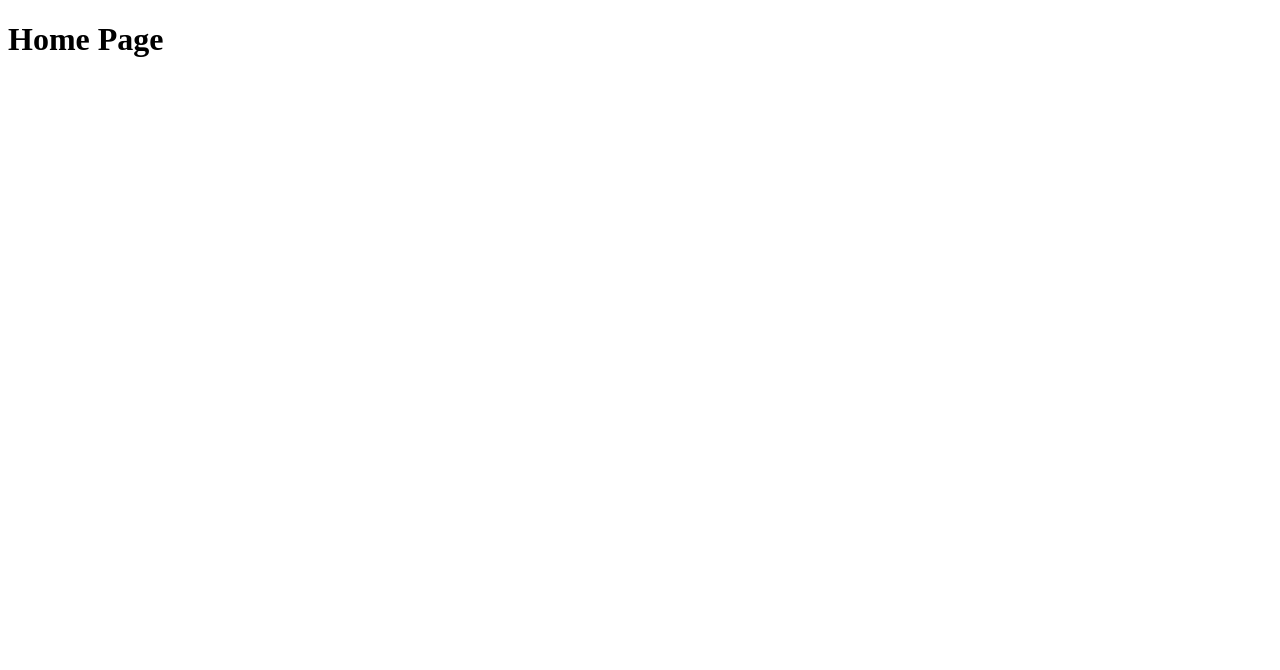
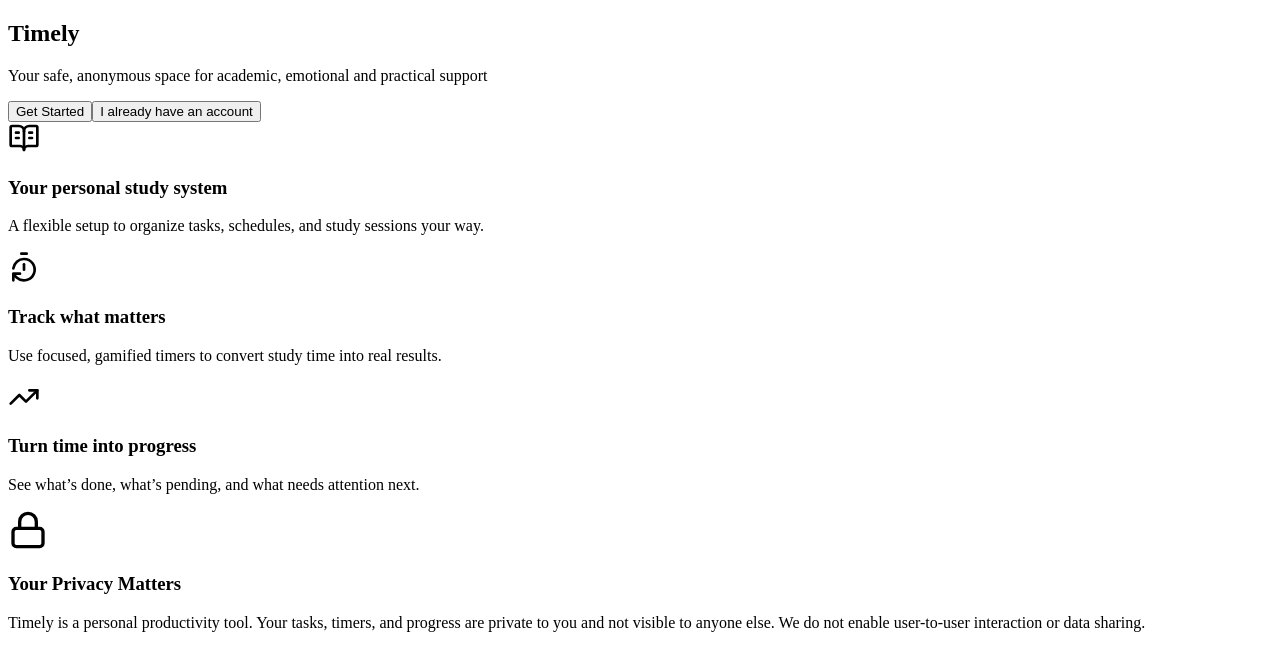
Before and after one commit to Vasuuu641/Timely_Public, a React (Vite) app in the folder Timely/: page / in a window 1280 px wide. Shown: the top 670 px of the page. Built offline with nearby package versions, Linux system fonts and the light colour scheme.

Commit message:
Added components and buttons to make register page

```diff
--- a/Timely/package.json
+++ b/Timely/package.json
@@ -11,7 +11,9 @@
   },
   "dependencies": {
     "@tailwindcss/vite": "^4.1.10",
+    "axios": "^1.13.2",
     "bcryptjs": "^3.0.2",
+    "lucide-react": "^0.562.0",
     "react": "^19.2.3",
     "react-dom": "^19.2.3",
     "react-icons": "^5.5.0",
@@ -19,6 +21,7 @@
   },
   "devDependencies": {
     "@eslint/js": "^9.25.0",
+    "@types/axios": "^0.9.36",
     "@types/react": "^19.2.7",
     "@types/react-dom": "^19.2.3",
     "@types/react-router-dom": "^5.3.3",
--- /dev/null
+++ b/Timely/src/api/auth.ts
@@ -0,0 +1,18 @@
+import axios from 'axios';
+
+const API_URL = 'http://localhost:3000/user';
+
+interface RegisterData {
+    name: string;
+    email: string;
+    password: string;
+}
+
+export const registerUser = async (data: RegisterData) => {
+    try {
+        const response = await axios.post(`${API_URL}`, data);
+        return response.data;
+    } catch (error) {
+        throw error;
+    }
+};
--- /dev/null
+++ b/Timely/src/components/Button/Button.tsx
@@ -0,0 +1,23 @@
+type ButtonProps = {
+  text: string;
+  variant?: 'primary' | 'outline';
+  onClick?: () => void;
+  type?: 'button' | 'submit' | 'reset';
+};
+
+export default function Button({
+  text,
+  variant = 'primary',
+  onClick,
+  type = 'button',
+}: ButtonProps) {
+  return (
+    <button
+      type={type}
+      onClick={onClick}
+      className={`button ${variant}`}
+    >
+      {text}
+    </button>
+  );
+}
--- /dev/null
+++ b/Timely/src/components/Card/Card.tsx
@@ -0,0 +1,22 @@
+import type { ReactNode } from 'react';
+
+type ProjectCardProps = {
+    icon : ReactNode;
+    title : string;
+    description : string;
+};
+
+export default function ProjectCard({ icon, title, description }: ProjectCardProps) {
+    return (
+    <div className="project-card">
+      <div className="project-card__header">
+        {icon}
+      </div>
+
+      <div className="project-card__body">
+        <h3 className="project-card__title">{title}</h3>
+        <p className="project-card__description">{description}</p>
+      </div>
+    </div>
+    );
+}
--- a/Timely/src/config/api.ts
+++ /dev/null
@@ -1,4 +0,0 @@
-// src/config/api.js
-const API_BASE_URL = 'http://localhost:3000'; // Your NestJS backend URL
-
-export default API_BASE_URL;
--- a/Timely/src/pages/home/Home.tsx
+++ b/Timely/src/pages/home/Home.tsx
@@ -1,10 +1,55 @@
+import Button from "../../components/Button/Button";
+import ProjectCard from "../../components/Card/Card";
+import {BookOpenText, TimerReset, TrendingUp, Lock} from "lucide-react";
+import {Link} from "react-router-dom";
 
-const Home = () => {
+function Home() {
   return (
-    <div>
-      <h1>Home Page</h1>
-    </div>
+    <section id="home">
+      <h1>Timely</h1>
+      <p>Your safe, anonymous space for academic, emotional and practical support</p>
+
+        <Link to= "/register">
+        <Button
+        text="Get Started"
+        variant="primary"
+        />
+        </Link>
+
+        <Link to= "/login">
+        <Button
+        text="I already have an account"
+        variant="outline"
+        />
+        </Link>
+
+        <ProjectCard
+          icon={<BookOpenText size={32} />}
+          title="Your personal study system"
+          description="A flexible setup to organize tasks, schedules, and study sessions your way."
+        />
+
+        <ProjectCard
+          icon={<TimerReset size = {32} />}
+          title="Track what matters"
+          description="Use focused, gamified timers to convert study time into real results."
+        />
+
+        <ProjectCard
+          icon={<TrendingUp size={32} />}
+          title="Turn time into progress"
+          description="See what’s done, what’s pending, and what needs attention next."
+        />
+
+        <ProjectCard
+            icon={<Lock size={40} />}
+            title="Your Privacy Matters"
+            description="Timely is a personal productivity tool. Your tasks, timers,
+            and progress are private to you and not visible to anyone else. We do not
+            enable user-to-user interaction or data sharing."
+            />
+    </section>
   );
-};
+}
 
 export default Home;
--- a/Timely/src/pages/register/Register.tsx
+++ b/Timely/src/pages/register/Register.tsx
@@ -1,9 +1,68 @@
-const Register = () => {
+import { useState } from 'react';
+import { registerUser } from '../../api/auth';
+import { useNavigate } from 'react-router-dom';
+
+export default function Register() {
+  const navigate = useNavigate();
+  const [email, setEmail] = useState('');
+  const [password, setPassword] = useState('');
+  const [username, setuserName] = useState('');
+  const [fullname, setFullName] = useState('');
+  const [error, setError] = useState('');
+  const [success, setSuccess] = useState('');
+  const handleSubmit = async (e: React.FormEvent) => {
+    e.preventDefault();
+    setError('');
+    setSuccess('');
+
+    try {
+      const response = await registerUser({email, name: username, password });
+      setSuccess((response as { message: string }).message || 'Account created successfully!');
+      setTimeout(() => navigate('/login'), 1500);
+    } catch (err: any) {
+      setError(err.response?.data?.message || 'Registration failed');
+    }
+  };
+
   return (
     <div>
-      <h1>Register Page</h1>
+      <h2>Register</h2>
+      {error && <p style={{ color: 'red' }}>{error}</p>}
+      {success && <p style={{ color: 'green' }}>{success}</p>}
+      <form onSubmit={handleSubmit}>
+        <input
+          type="email"
+          value={email}
+          onChange={(e) => setEmail(e.target.value)}
+          placeholder="Email"
+          required
+        />
+
+         <input
+          type="text"
+          value={username}
+          onChange={(e) => setuserName(e.target.value)}
+          placeholder="Username"
+          required
+        />
+
+        <input
+          type="text"
+          value={fullname}
+          onChange={(e) => setFullName(e.target.value)}
+          placeholder="Full Name"
+          required
+        />
+
+        <input
+          type="password"
+          value={password}
+          onChange={(e) => setPassword(e.target.value)}
+          placeholder="Password"
+          required
+        />
+        <button type="submit">Register</button>
+      </form>
     </div>
   );
-};
-
-export default Register;
+}
```
Also changed, not shown: 1 other file (tests, documents, lock files or other folders).
